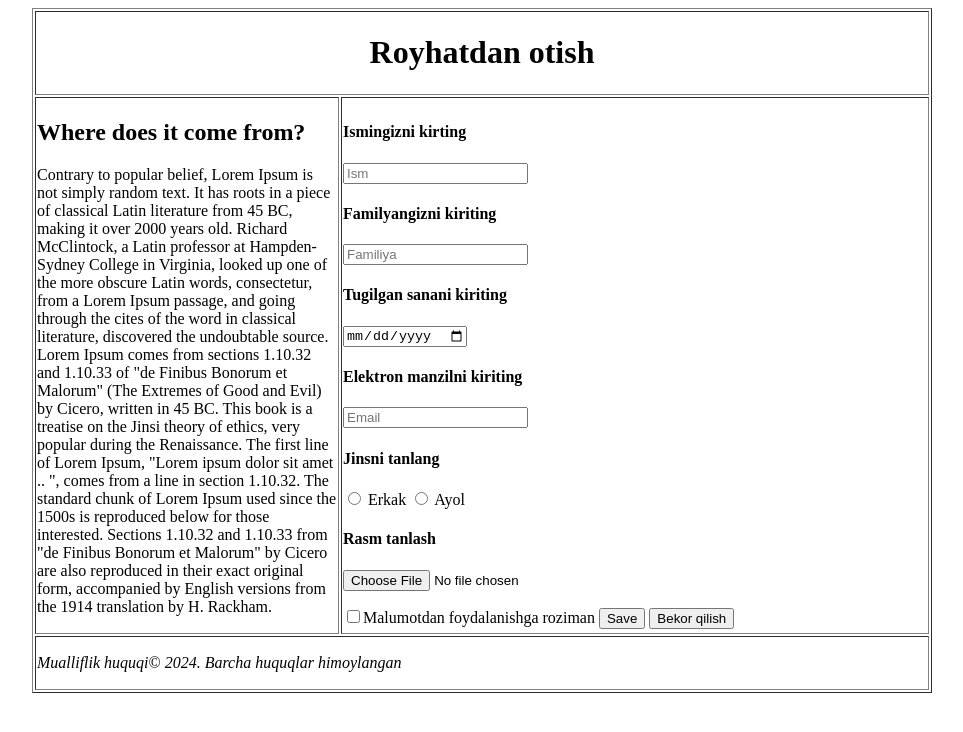
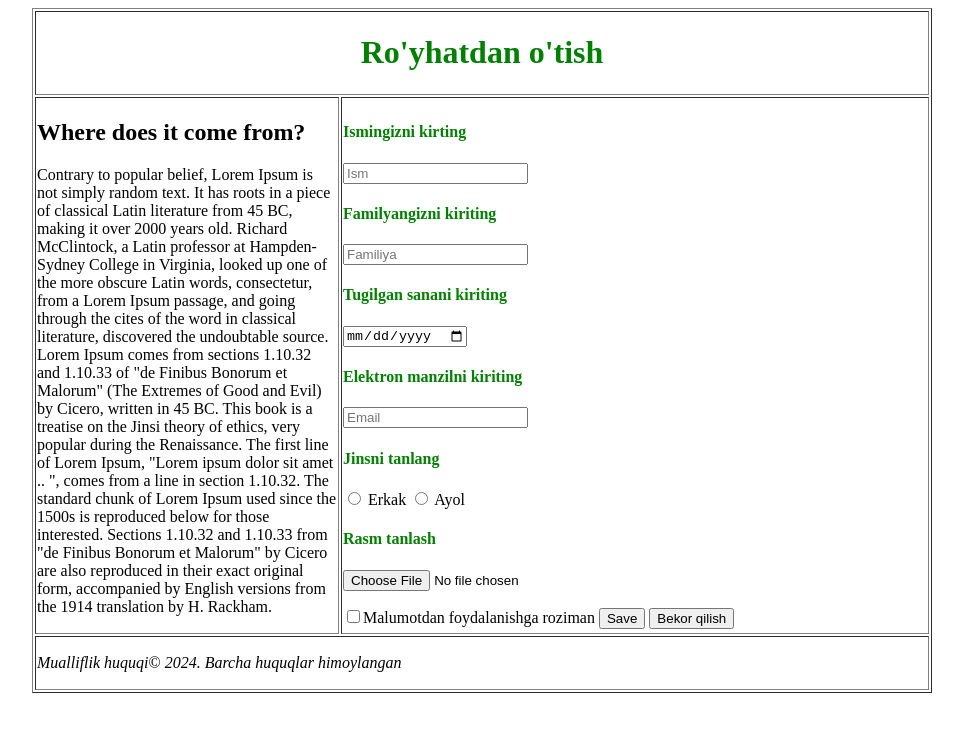
Before and after one commit to Saidazim0506/uy-ishi6-1-html-fayl, a plain HTML site: page index.html in a window 1280 px wide. Shown: the whole page, without its empty margins (158-1121 px from the left). Drawn offline with Linux system fonts and the light colour scheme.

Commit message:
Rangliga ozgartirildi

```diff
--- a/index.html
+++ b/index.html
@@ -12,7 +12,7 @@
 <table width="900" border="1px" align="center">
     <tr>
         <td colspan="3">
-            <h1 align="center">Royhatdan otish</h1>
+            <h1 align="center" style="color: green">Ro'yhatdan o'tish</h1>
         </td>
     </tr>
     <tr>
@@ -46,18 +46,18 @@ H. Rackham.</p>
         </td>
         <td colspan="2" width="300">
             <form>
-                <h4>Ismingizni kirting</h4>
+                <h4 style="color: green">Ismingizni kirting</h4>
                 <input placeholder="Ism" name="first_name">
-                <h4>Familyangizni kiriting</h4>
+                <h4 style="color: green">Familyangizni kiriting</h4>
                 <input placeholder="Familiya" name="last_name">
-                <h4>Tugilgan sanani kiriting</h4>
+                <h4 style="color: green">Tugilgan sanani kiriting</h4>
                 <input placeholder="dd.mm.yyyy" type="date">
-                <h4>Elektron manzilni kiriting</h4>
+                <h4 style="color: green">Elektron manzilni kiriting</h4>
                 <input placeholder="Email">
-                <h4>Jinsni tanlang</h4>
+                <h4 style="color: green">Jinsni tanlang</h4>
                 <input type="radio" name="gender"> Erkak
                 <input type="radio" name="gender"> Ayol
-                <h4>Rasm tanlash</h4>
+                <h4 style="color: green">Rasm tanlash</h4>
                 <input type="file">
                 <p></p>
 
```
